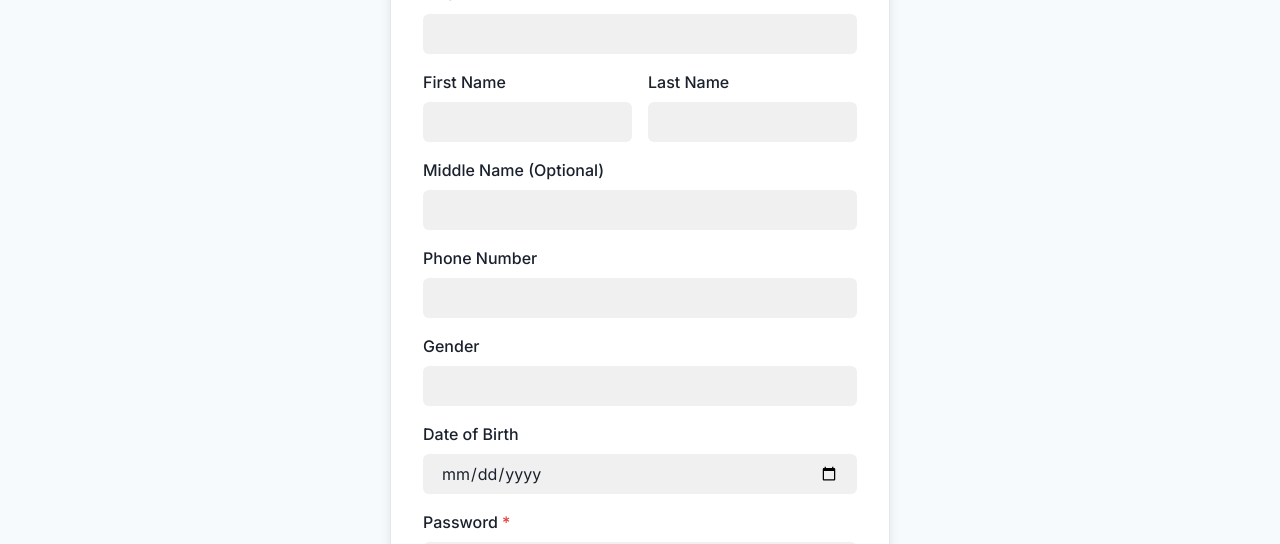
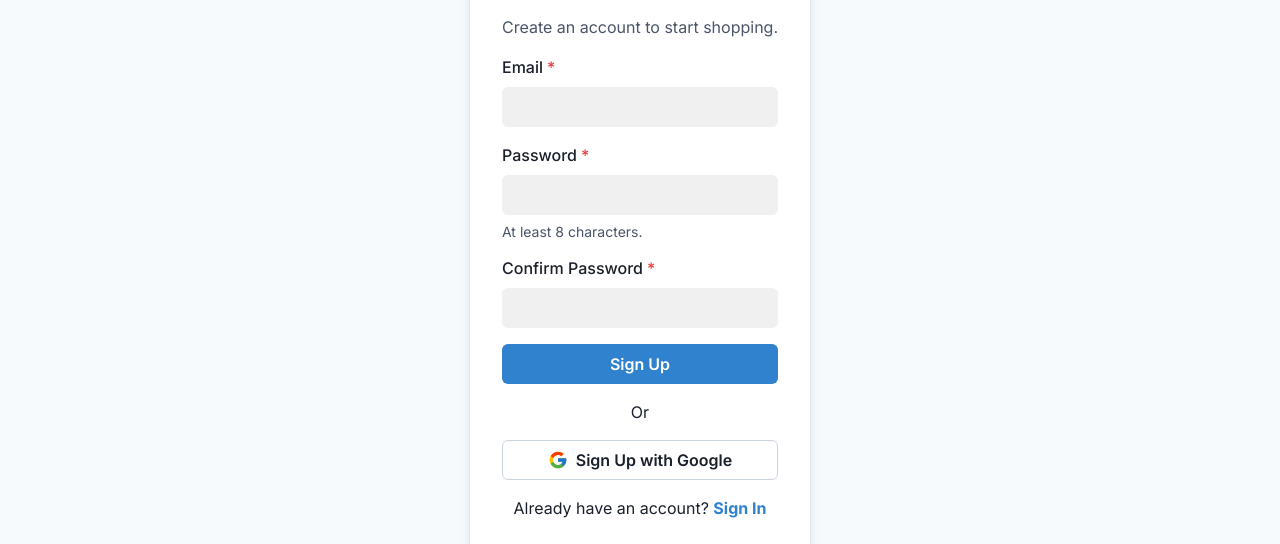
Before and after one commit to ndunguloren96/ltronix-shop, a Next.js app in the folder frontend/my-app/: page /auth/signup in a window 1280 px wide. Shown: the part 234-778 px from the top of the page. Built offline with nearby package versions, Linux system fonts and the light colour scheme; no server answers.

Commit message:
refactor: keep signup simple

```diff
--- a/frontend/my-app/src/app/auth/signup/page.tsx
+++ b/frontend/my-app/src/app/auth/signup/page.tsx
@@ -17,12 +17,6 @@ export default function SignupPage() {
   const [email, setEmail] = useState('');
   const [password, setPassword] = useState('');
   const [confirmPassword, setConfirmPassword] = useState('');
-  const [firstName, setFirstName] = useState('');
-  const [lastName, setLastName] = useState('');
-  const [middleName, setMiddleName] = useState(''); // New state for middle name
-  const [phoneNumber, setPhoneNumber] = useState(''); // New state for phone number
-  const [gender, setGender] = useState(''); // New state for gender
-  const [dateOfBirth, setDateOfBirth] = useState(''); // New state for date of birth
   const [isLoading, setIsLoading] = useState(false);
   const toast = useToast();
   const router = useRouter();
@@ -55,12 +49,6 @@ export default function SignupPage() {
           email,
           password,
           password2: confirmPassword,
-          first_name: firstName,
-          last_name: lastName,
-          middle_name: middleName,
-          phone_number: phoneNumber,
-          gender: gender,
-          date_of_birth: dateOfBirth || null, // Send null if date is not provided
         }),
       });
 
@@ -176,32 +164,6 @@ export default function SignupPage() {
                 <FormLabel>Email</FormLabel>
                 <Input type="email" value={email} onChange={e => setEmail(e.target.value)} />
               </FormControl>
-              <Flex gap={4}>
-                <FormControl id="first-name">
-                  <FormLabel>First Name</FormLabel>
-                  <Input type="text" value={firstName} onChange={e => setFirstName(e.target.value)} />
-                </FormControl>
-                <FormControl id="last-name">
-                  <FormLabel>Last Name</FormLabel>
-                  <Input type="text" value={lastName} onChange={e => setLastName(e.target.value)} />
-                </FormControl>
-              </Flex>
-              <FormControl id="middle-name">
-                <FormLabel>Middle Name (Optional)</FormLabel>
-                <Input type="text" value={middleName} onChange={e => setMiddleName(e.target.value)} />
-              </FormControl>
-              <FormControl id="phone-number">
-                <FormLabel>Phone Number</FormLabel>
-                <Input type="tel" value={phoneNumber} onChange={e => setPhoneNumber(e.target.value)} />
-              </FormControl>
-              <FormControl id="gender">
-                <FormLabel>Gender</FormLabel>
-                <Input type="text" value={gender} onChange={e => setGender(e.target.value)} />
-              </FormControl>
-              <FormControl id="date-of-birth">
-                <FormLabel>Date of Birth</FormLabel>
-                <Input type="date" value={dateOfBirth} onChange={e => setDateOfBirth(e.target.value)} />
-              </FormControl>
               <FormControl id="password" isRequired>
                 <FormLabel>Password</FormLabel>
                 <Input type="password" value={password} onChange={e => setPassword(e.target.value)} />
```
